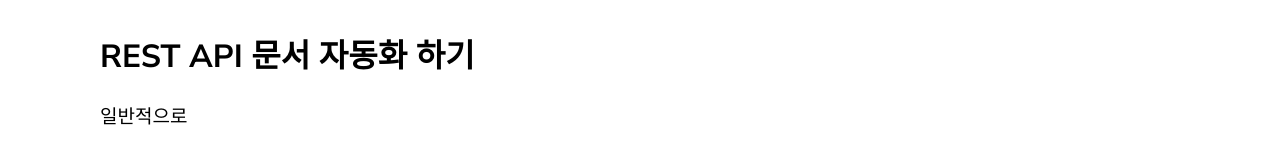
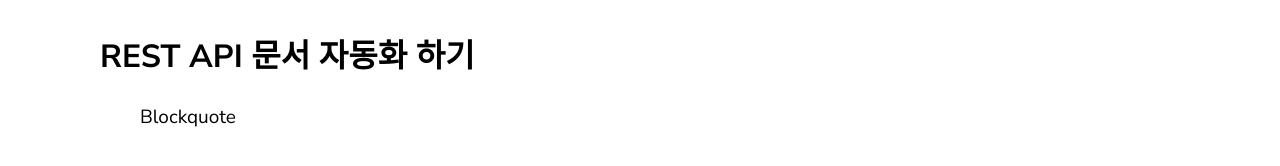
Before and after one commit to rbwls31/rbwls31.github.io, a Jekyll site: the page built from _posts/2020-06-13-swagger-post.markdown, in a window 1280 px wide. Shown: the part 374-540 px from the top of the page. Built offline with Jekyll 4.4.1, drawn with Linux system fonts in a browser that asks for light colours; our own code applies the rules of GitHub Pages for plain Markdown files.

Commit message:
_posts/2020-06-13-swagger-post.markdown updated from https://stackedit.io/

```diff
--- a/_posts/2020-06-13-swagger-post.markdown
+++ b/_posts/2020-06-13-swagger-post.markdown
@@ -1,7 +1,8 @@
 ## REST API 문서 자동화 하기
 
-일반적으로
+> Blockquote
+
 <!--stackedit_data:
-eyJoaXN0b3J5IjpbLTE0MDk5NzE0MDYsLTQ4Mjc5NjkzMSwtND
-c2MzI4NjE4XX0=
+eyJoaXN0b3J5IjpbLTE4OTc4MTg3OCwtNDgyNzk2OTMxLC00Nz
+YzMjg2MThdfQ==
 -->
```
